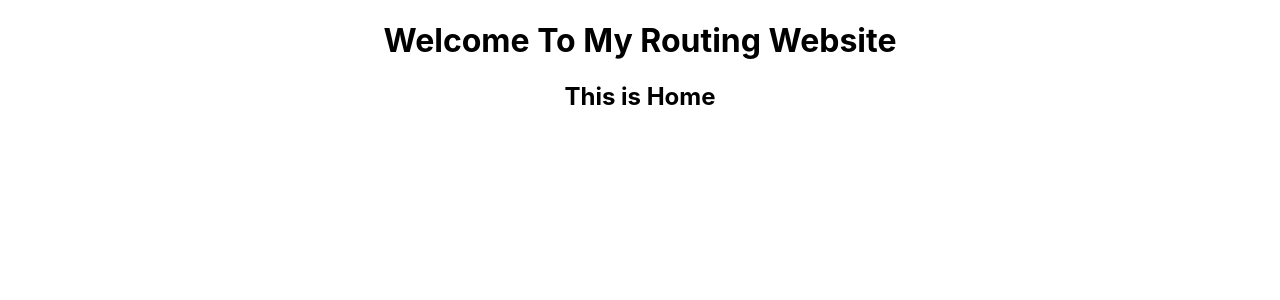
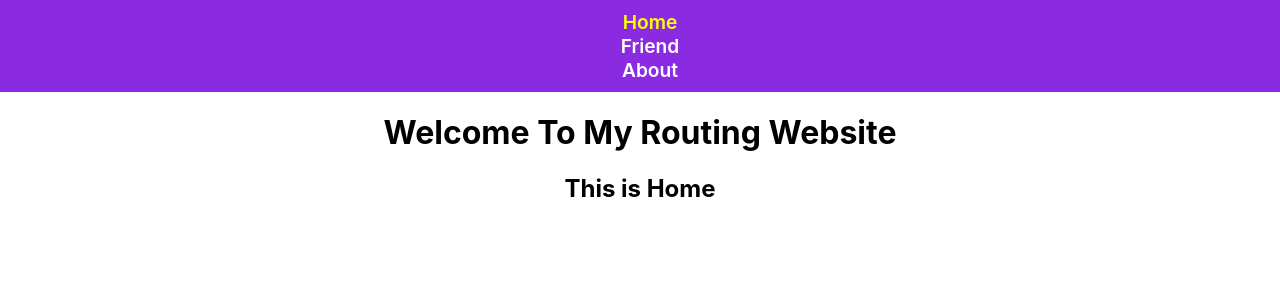
Before and after one commit to SenWan/react-simple-routing, a React (Create React App) app: page / in a window 1280 px wide. Shown: the top 300 px of the page. Built offline with nearby package versions, Linux system fonts and the light colour scheme.

Commit message:
initial commit

```diff
--- a/src/App.js
+++ b/src/App.js
@@ -1,6 +1,7 @@
 import { Route, Routes } from 'react-router-dom';
 import './App.css';
 import About from './components/About/About';
+import Header from './components/Header/Header';
 import Friends from './components/Home/Friends/Friends';
 import Home from './components/Home/Home';
 import NotFound from './components/NotFound/NotFound';
@@ -8,7 +9,7 @@
 function App() {
   return (
     <div className="App">
-      <h1>Welcome To My Routing Website</h1>
+      <Header></Header>
       <Routes>
         <Route path='/' element={<Home></Home>}></Route>
         <Route path='/friend' element={<Friends></Friends>}></Route>
--- /dev/null
+++ b/src/components/CustomLink/CustomLink.js
@@ -0,0 +1,21 @@
+import React from 'react';
+import { Link, useMatch, useResolvedPath } from 'react-router-dom';
+
+function CustomLink({ children, to, ...props }) {
+    let resolved = useResolvedPath(to);
+    let match = useMatch({ path: resolved.pathname, end: true });
+
+    return (
+      <div>
+        <Link
+          style={{ color: match ?  "yellow" : "white"}}
+          to={to}
+          {...props}
+        >
+          {children}
+        </Link>
+      </div>
+    );
+  }
+
+  export default CustomLink;
--- /dev/null
+++ b/src/components/Header/Header.css
@@ -0,0 +1,14 @@
+.navbar a{
+    text-decoration: none;
+    list-style-type: none;
+    padding: 10px;
+    color: white;
+    font-weight: 600;
+    font-size: larger;
+}
+
+.navbar{
+    background-color: blueviolet;
+    padding: 10px;
+    width: 100%;
+}
--- /dev/null
+++ b/src/components/Header/Header.js
@@ -0,0 +1,19 @@
+import React from 'react';
+import CustomLink from '../CustomLink/CustomLink';
+import './Header.css';
+
+const Header = () => {
+    return (
+        <div>
+            {/* we can use link or anchor tag if we will use link the page will not be reloaded */}
+            <nav className='navbar'>
+                <CustomLink to="/">Home</CustomLink>
+                <CustomLink to='friend'>Friend</CustomLink>
+                <CustomLink to="about">About</CustomLink>
+            </nav>
+            <h1>Welcome To My Routing Website</h1>
+        </div>
+    );
+};
+
+export default Header;
```
